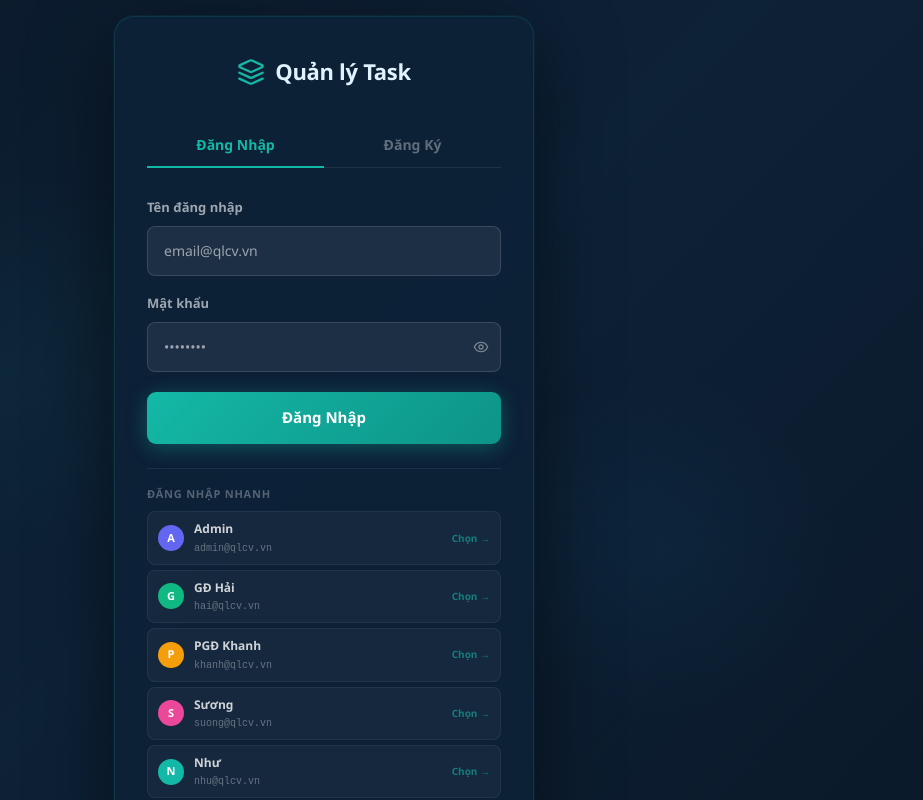
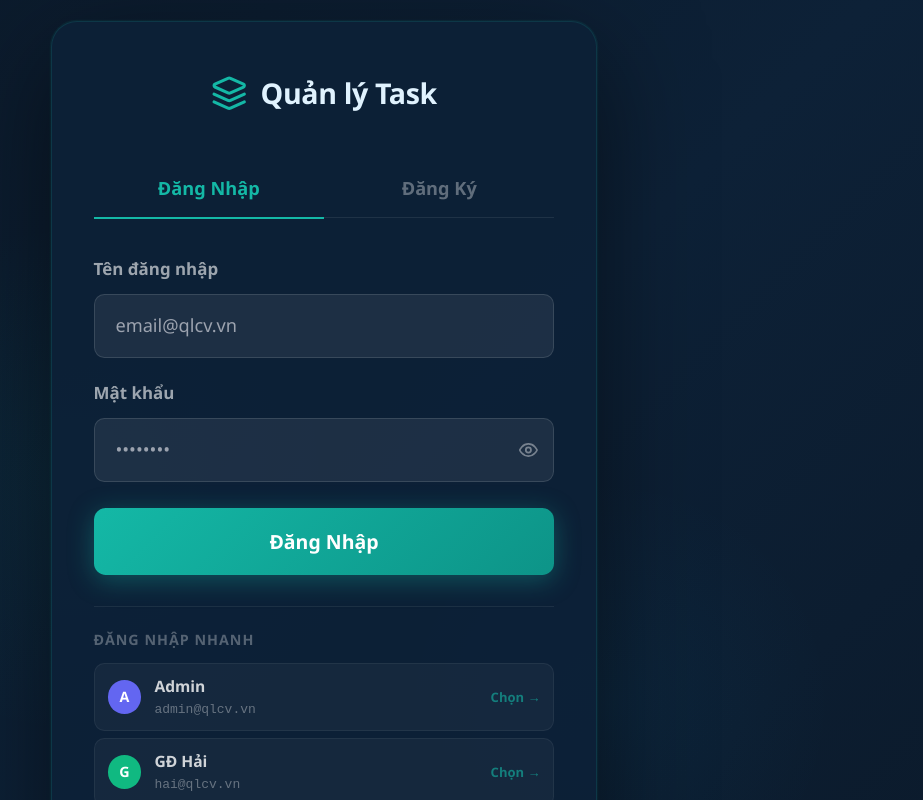
Before and after one commit to Khang226000/task-management-system, a React (Vite) app in the folder frontend/: page /login in a window 1280 px wide. Shown: the top 800 px of the page, without its empty margins (316-1239 px from the left). Built offline with nearby package versions, Linux system fonts and the light colour scheme; no server answers.

Commit message:
Update index.css

```diff
--- a/frontend/src/index.css
+++ b/frontend/src/index.css
@@ -96,7 +96,8 @@ body {
   color: var(--text-primary);
   font-family: 'Segoe UI', Arial, sans-serif;
   -webkit-font-smoothing: antialiased;
-  font-size: 17px;
+   font-size: 20px;
+  line-height: 1.8;
   line-height: 1.7;
 }
 
@@ -154,7 +155,7 @@ body {
   border: 1.5px solid var(--border);
   border-radius: 10px;
   padding: 10px 14px;
-  font-size: px;
+  font-size: 18px;
   color: var(--text-primary);
   outline: none;
 }
@@ -170,7 +171,7 @@ body {
   border: 1.5px solid var(--border);
   border-radius: 10px;
   padding: 10px 14px;
-  font-size: px;
+  font-size: 18px;
   color: var(--text-primary);
   outline: none;
   cursor: pointer;
@@ -331,7 +332,7 @@ body {
    ============================================= */
 .app-table-th {
   color: var(--text-muted);
-  font-size: px;
+  font-size: 16px;
   font-weight: 700;
   text-transform: uppercase;
   letter-spacing: 0.06em;
@@ -344,7 +345,7 @@ body {
   padding: 14px 16px;
   border-bottom: 1px solid var(--border);
   color: var(--text-primary);
-  font-size: 16px;
+  font-size: 18px;
   vertical-align: middle;
 }
 tr:hover .app-table-td {
@@ -429,8 +430,8 @@ tr:hover .app-table-td {
 @media (max-width: 767px) {
   .btn {
     min-height: 44px;
-    padding: 10px 16px;
-    font-size: 14px;
+    padding: 12px 22px;
+    font-size: 18px;
   }
   .input, .select {
     min-height: 44px;
@@ -579,7 +580,10 @@ tr:hover .app-table-td {
     );
 }
 .task-title {
-  font-size: 18px;
+  font-size: 20px;
   font-weight: 600;
   line-height: 1.5;
 }
+body {
+  zoom: 1.3;
+}
```
